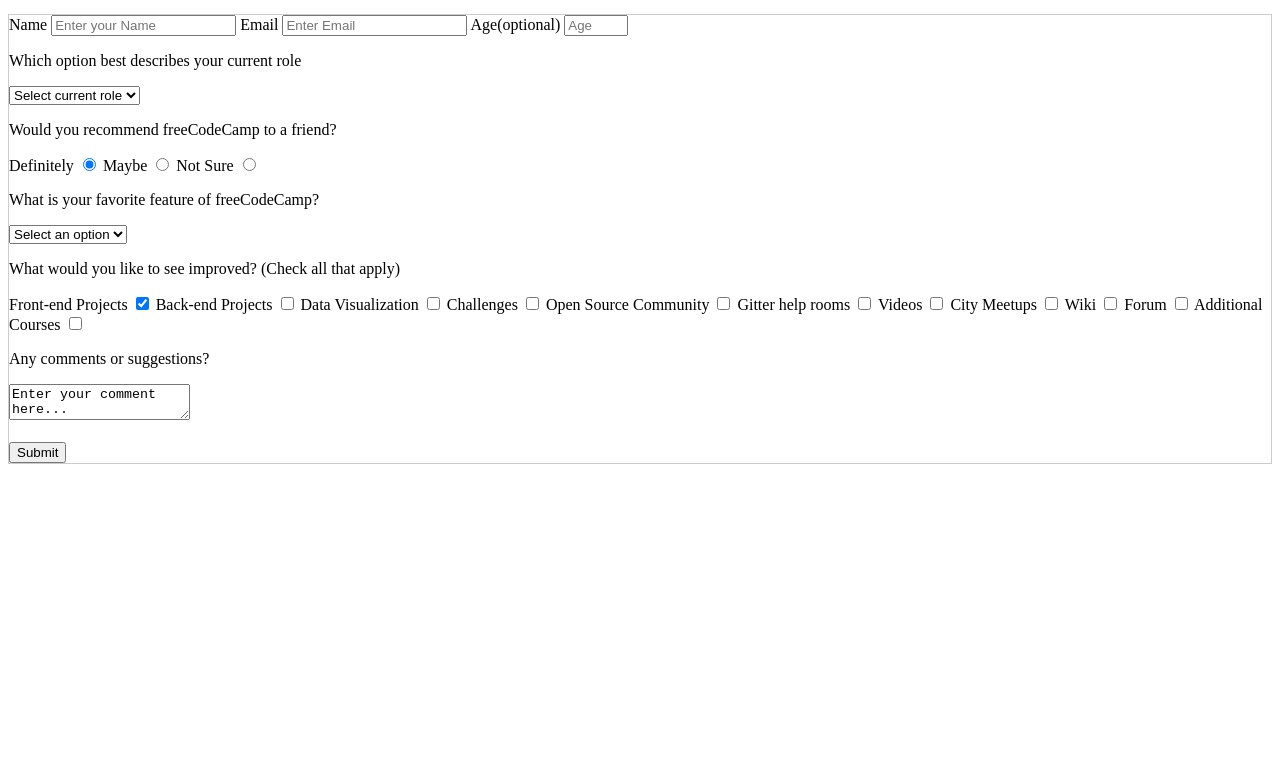
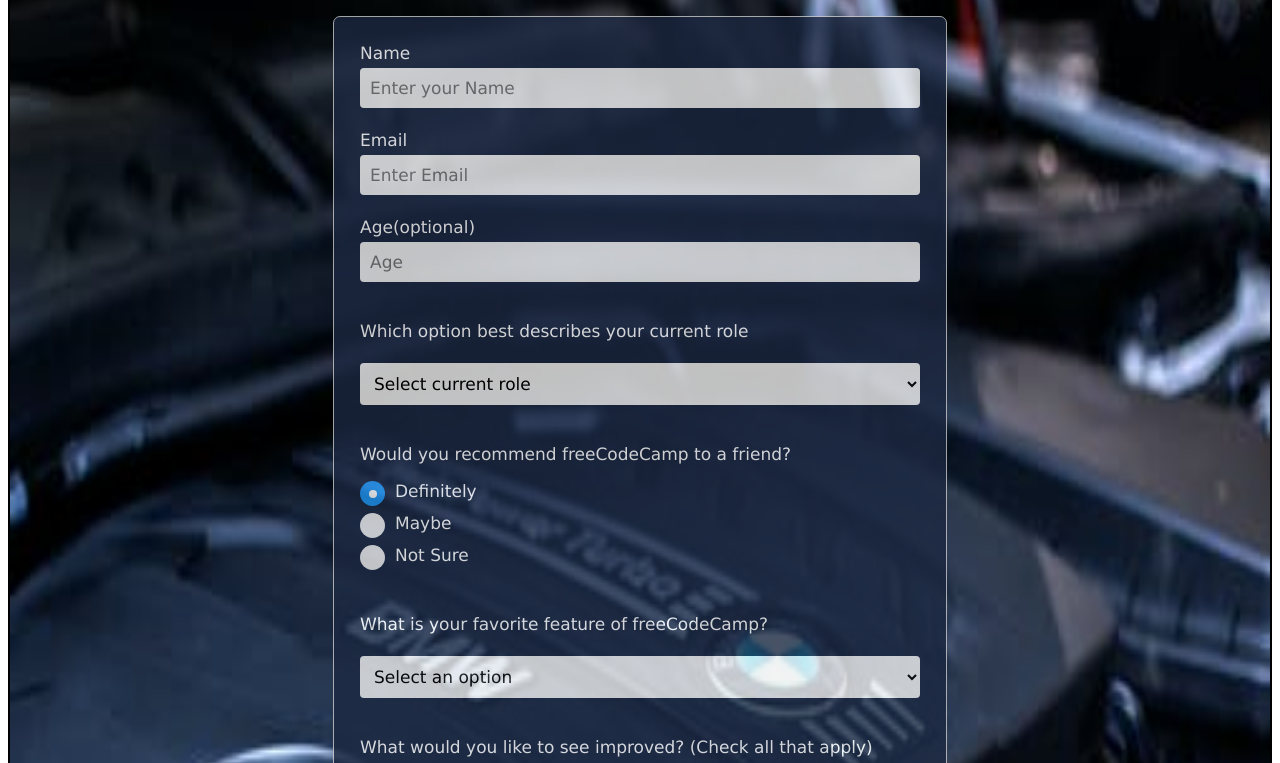
Before and after one commit to Julietchy/Survey-form, a plain HTML site: page index.html in a window 1280 px wide. Shown: the part 144-907 px from the top of the page. Before the commit the page ends 800 px from the top, so only its background shows below. Drawn offline with Linux system fonts and the light colour scheme.

Commit message:
Update index.html

```diff
--- a/index.html
+++ b/index.html
@@ -3,7 +3,7 @@
     <body>
         <head>
             <meta name="viewport" content="width=device-width, initial-scale=1.0">
-            <link rel="stylesheet" href="i.css"/>
+            <link rel="stylesheet" href="index.css"/>
         </head>
 
          <div class="image">
```
